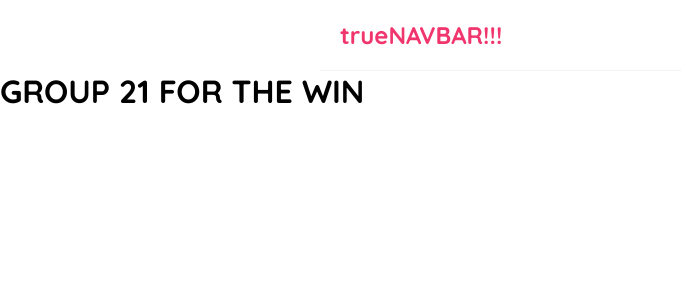
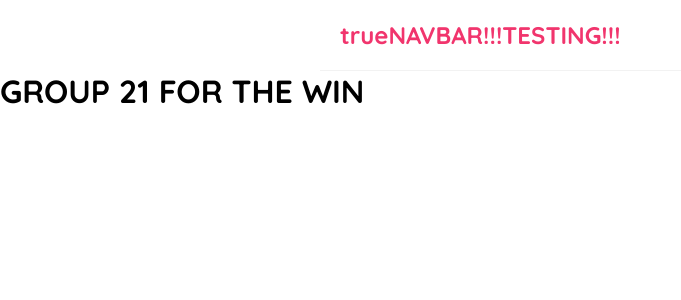
Before and after one commit to JDMCK/2800-202310-BBY08, a React (Create React App) app: page / in a window 1280 px wide. Shown: the top 300 px of the page, without its empty margins (0-681 px from the left). Built offline with nearby package versions, Linux system fonts and the light colour scheme; no server answers.

Commit message:
Testing merge from jesse branch to dev

```diff
--- a/src/components/Navbar.js
+++ b/src/components/Navbar.js
@@ -12,6 +12,7 @@ const Navbar = () => {
       <h1>{data && JSON.stringify(data)}</h1>
       <h1>{isPending && JSON.stringify(isPending)}</h1>
       <h1>NAVBAR!!!</h1>
+      <h1>TESTING!!!</h1>
     </nav >
   );
 }
```
